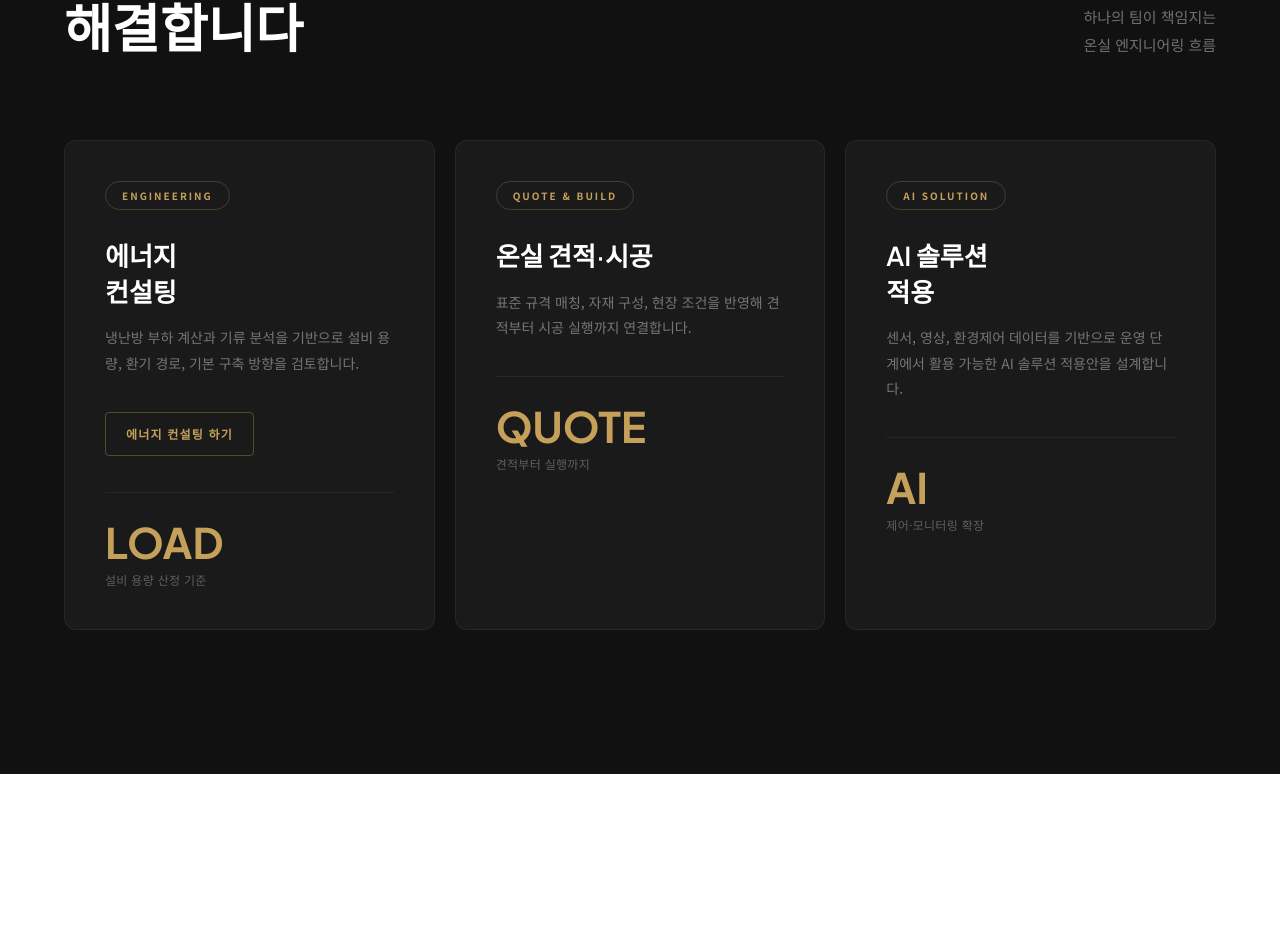
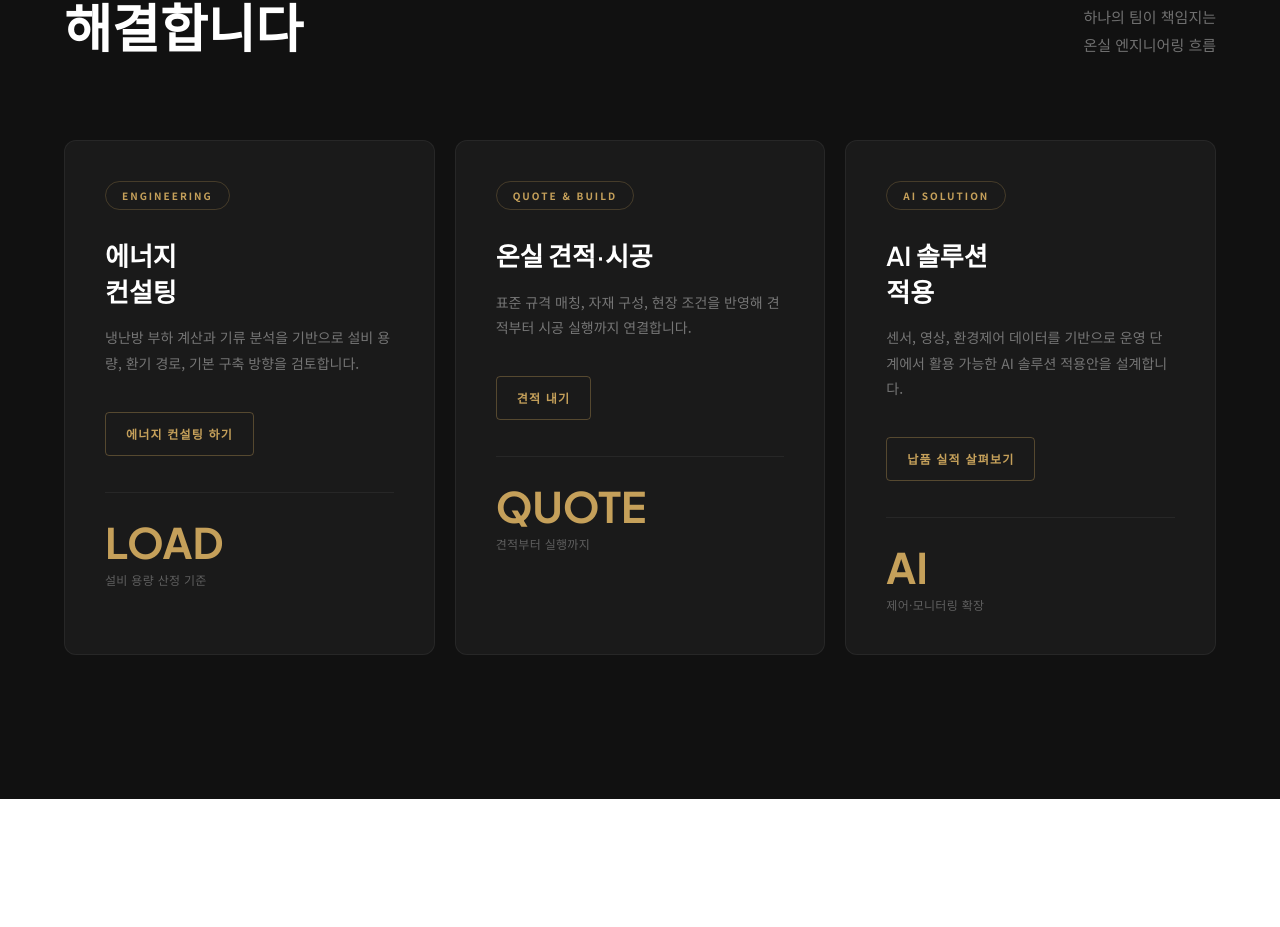
Before and after one commit to taebyoungjeon/carillon-web, a Next.js app: page / in a window 1280 px wide. Shown: the part 2569-3496 px from the top of the page. Built offline with nearby package versions, Linux system fonts and the light colour scheme.

Commit message:
Add service card action links

```diff
--- a/src/components/Services.tsx
+++ b/src/components/Services.tsx
@@ -1,5 +1,6 @@
 "use client";
 import Image from "next/image";
+import Link from "next/link";
 import { useEffect, useRef } from "react";
 import { useState } from "react";
 
@@ -17,6 +18,8 @@ const services = [
     desc: "표준 규격 매칭, 자재 구성, 현장 조건을 반영해 견적부터 시공 실행까지 연결합니다.",
     kpiNum: "QUOTE",
     kpiLabel: "견적부터 실행까지",
+    ctaHref: "/quote",
+    ctaLabel: "견적 내기",
   },
   {
     tag: "AI Solution",
@@ -24,6 +27,8 @@ const services = [
     desc: "센서, 영상, 환경제어 데이터를 기반으로 운영 단계에서 활용 가능한 AI 솔루션 적용안을 설계합니다.",
     kpiNum: "AI",
     kpiLabel: "제어·모니터링 확장",
+    ctaHref: "/blog",
+    ctaLabel: "납품 실적 살펴보기",
   },
 ];
 
@@ -124,6 +129,15 @@ export default function Services() {
                 >
                   에너지 컨설팅 하기
                 </button>
+              )}
+
+              {s.ctaHref && (
+                <Link
+                  href={s.ctaHref}
+                  className="mb-9 inline-flex min-h-11 items-center justify-center rounded border border-gold/35 px-5 text-[12px] font-semibold tracking-widest text-gold transition-all duration-200 hover:bg-gold hover:text-ink"
+                >
+                  {s.ctaLabel}
+                </Link>
               )}
 
               {/* KPI */}
```
